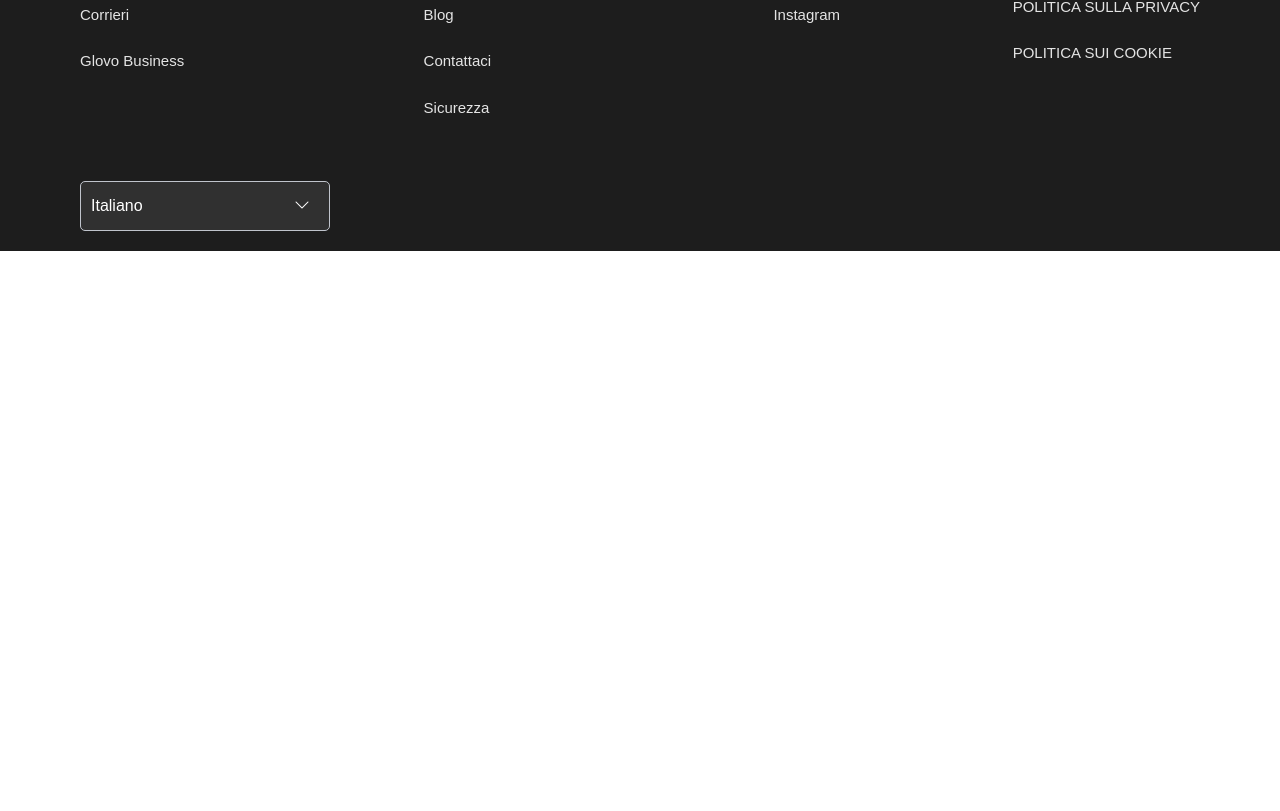
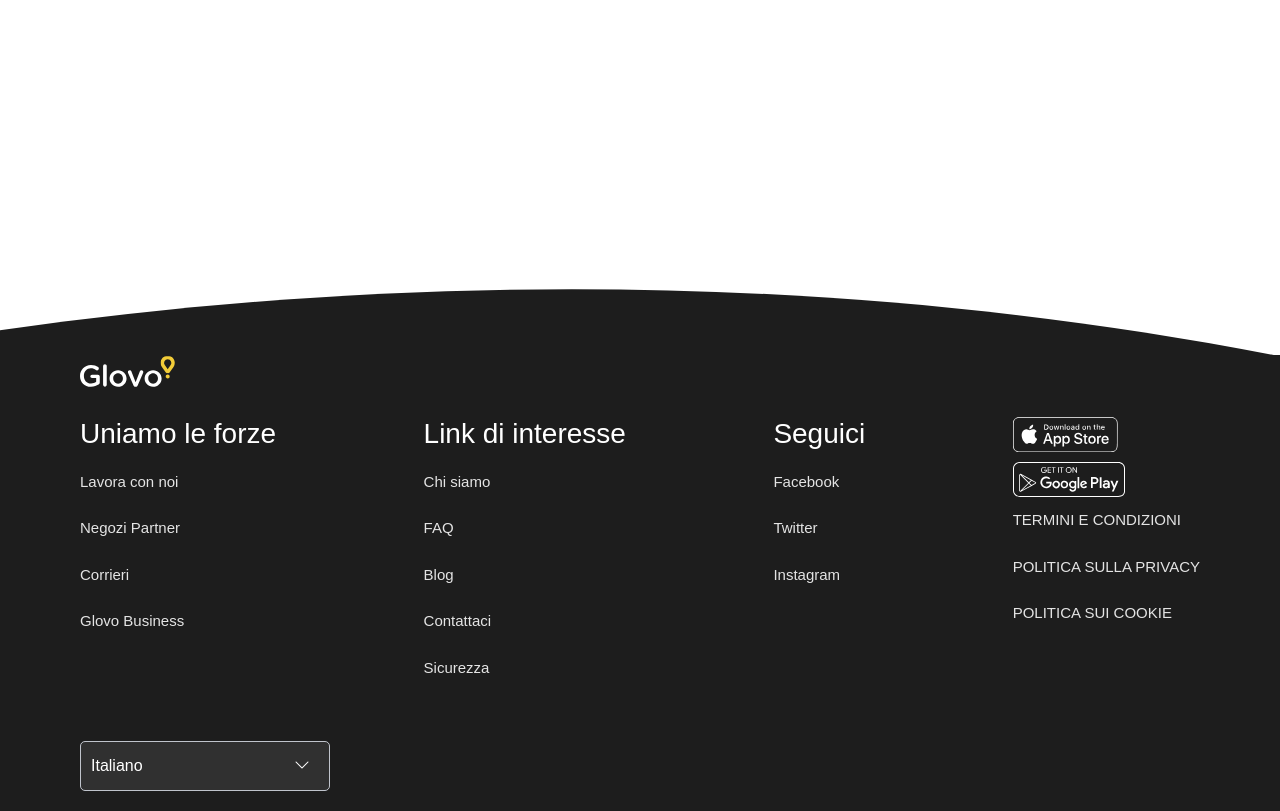
Before and after one commit to Theodor-dev/glovo-clone-angular, an Angular app: page / in a window 1280 px wide. Shown: the part 275-1086 px from the top of the page. Before the commit the page ends 800 px from the top, so only its background shows below. Built offline with nearby package versions, Linux system fonts and the light colour scheme.

Commit message:
footer release with ts to fix

```diff
--- a/src/app/footer/footer.component.css
+++ b/src/app/footer/footer.component.css
@@ -1,3 +1,7 @@
+* {
+  appearance: none;
+}
+
 a {
   text-decoration: none;
   color: #e4e4e4;
@@ -5,7 +9,7 @@ a {
   font-size: 15px;
 }
 
-input:focus-visible {
+select:focus-visible {
   outline: none;
 }
 
@@ -14,7 +18,7 @@ input:focus-visible {
   height: 70px;
   position: relative;
   display: flex;
-  background: #e9f8f5;
+  background: #fff;/* da cambiare con colore slide superiore */
 }
 
 .wave img {
@@ -95,7 +99,7 @@ input:focus-visible {
   cursor: pointer;
 }
 
- .switch-lang input {
+ .switch-lang select {
   width: 250px;
   height: 50px;
   border: 1px solid #c0c4cc;
--- a/src/app/footer/footer.component.html
+++ b/src/app/footer/footer.component.html
@@ -1,4 +1,4 @@
-<footer>
+<footer style="margin-top: 70vh;">
   <div class="wave">
     <img src="../../assets/footer/footer-wave.svg" alt="">
   </div>
@@ -45,11 +45,18 @@
       </div>
       <div class="switch-lang">
         <div class="input-container">
-          <input type="text" readonly="readonly" placeholder="language" autocomplete="off" name="language"
-            value="Italiano">
+          <select (change)="lang(selectLang)" (click)="switchIcon()" #selectLang name="lang" id="lang">
+            <option value="Italiano">Italiano</option>
+            <option value="English">English</option>
+            <option value="Français">Français</option>
+            <option value="中國人">中國人</option>
+            <option value="Duitse">Duitse</option>
+            <option value="Español">Español</option>
+          </select>
           <span>
-            <i class="bi bi-chevron-down"></i>
+            <i class="bi {{ icon }}"></i>
           </span>
+
         </div>
       </div>
 
--- a/src/app/footer/footer.component.ts
+++ b/src/app/footer/footer.component.ts
@@ -1,4 +1,5 @@
 import { Component, OnInit } from '@angular/core';
+import { ActivationEnd } from '@angular/router';
 
 @Component({
   selector: 'app-footer',
@@ -7,9 +8,28 @@ import { Component, OnInit } from '@angular/core';
 })
 export class FooterComponent implements OnInit {
 
-  constructor() { }
+  icon: string = 'bi-chevron-down';
+
+  constructor() {}
 
   ngOnInit(): void {
   }
 
+
+
+  lang(selectLang: HTMLSelectElement) {
+
+    if (selectLang.value == selectLang.value) {
+      console.log(selectLang.value);
+    }
+  }
+
+  switchIcon() {
+    if (this.icon == 'bi-chevron-down') {
+      this.icon = 'bi-chevron-up';
+    } else {
+      this.icon = 'bi-chevron-down';
+    }
+  }
+
 }
```
